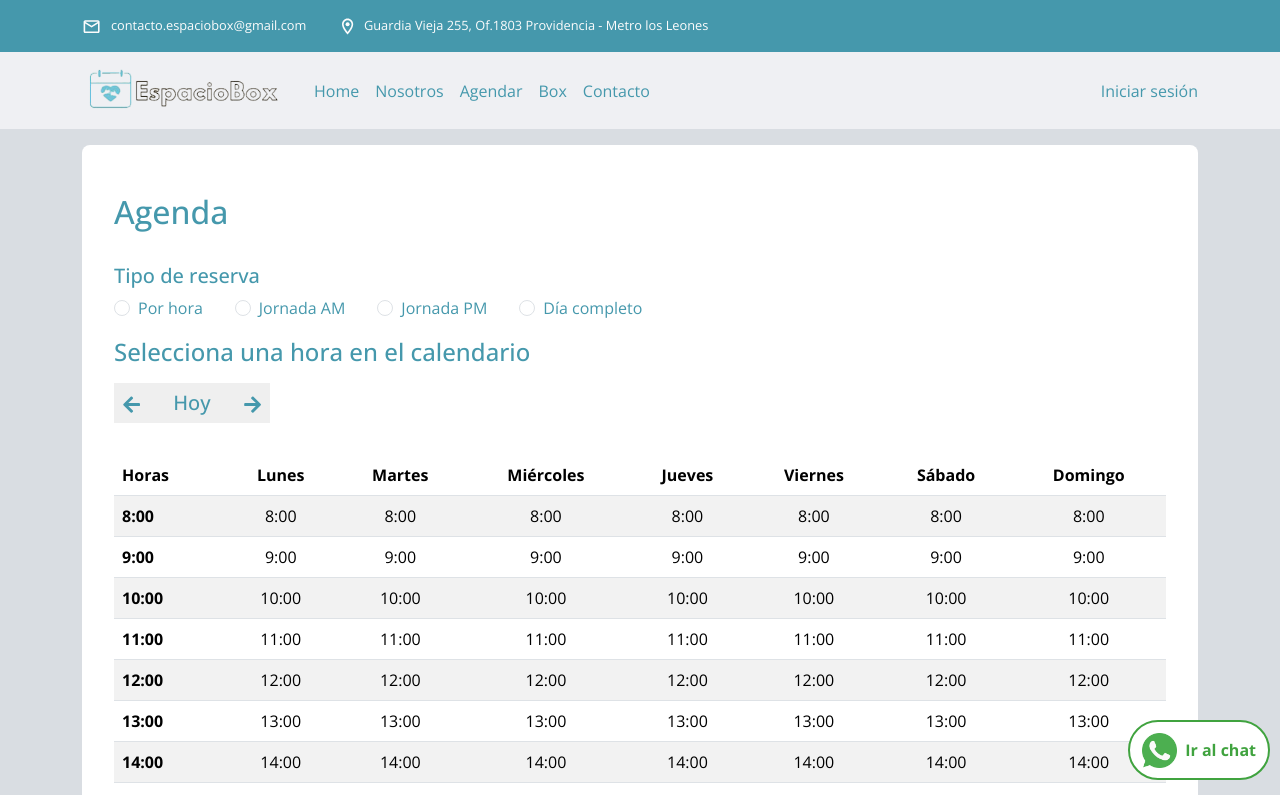
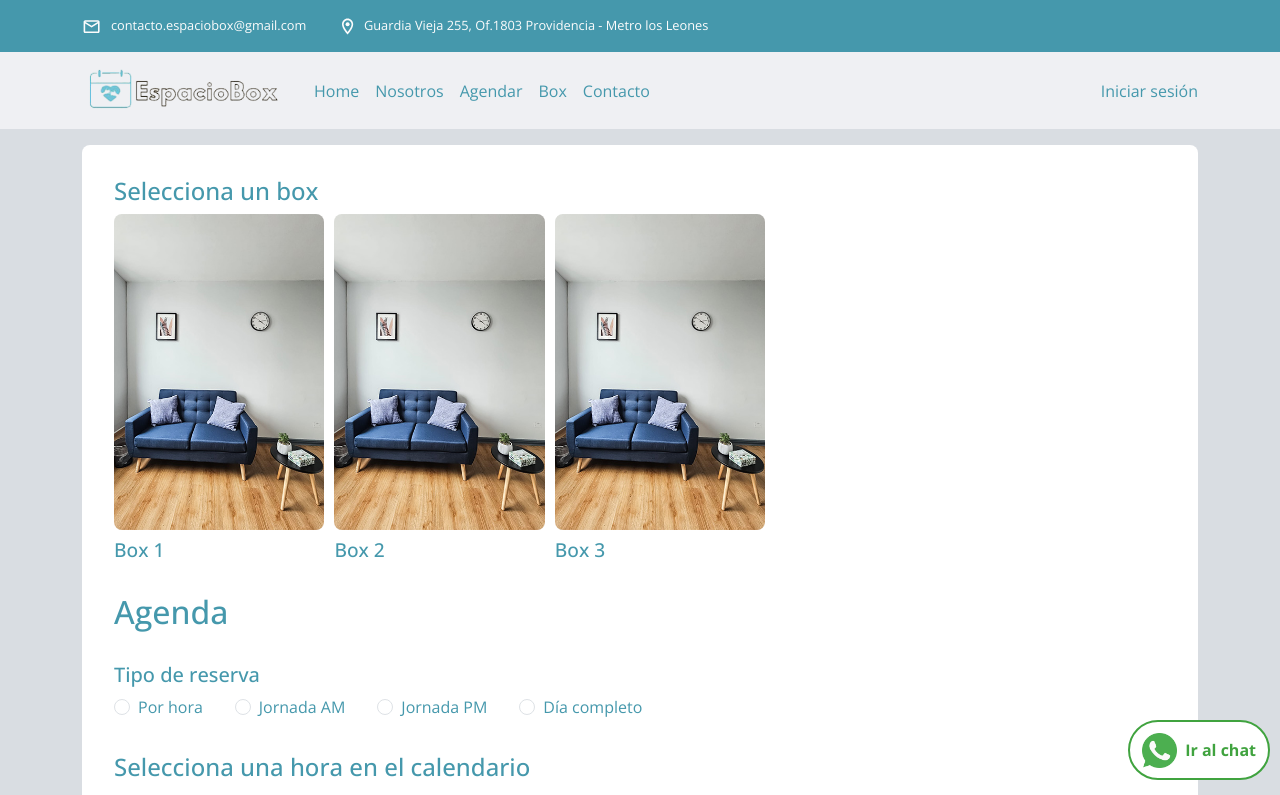
Before and after one commit to ssalinascalibar/espacio-box-noLogin, a React (Vite) app: page /agendar in a window 1280 px wide. Shown: the top 795 px of the page. Built offline with nearby package versions, Linux system fonts and the light colour scheme.

Commit message:
add img boxes to espacio to agendar

```diff
--- a/src/features/reserve/Reserve.jsx
+++ b/src/features/reserve/Reserve.jsx
@@ -2,6 +2,7 @@ import Container from "react-bootstrap/Container";
 import Table from "react-bootstrap/Table";
 import Button from "react-bootstrap/Button";
 import Form from "react-bootstrap/Form";
+import Image from "react-bootstrap/Image";
 import { FaArrowLeft, FaArrowRight } from "../../assets/icons/icons";
 import "./reserve.css";
 
@@ -20,6 +21,21 @@ export default function Reserve() {
   return (
     <Container>
       <div className="backgroundSection">
+        <h4>Selecciona un box</h4>
+        <div id="boxes">
+          <div className="boxes-img">
+          <Image src="/assets/img/featuresSection.jpg" fluid />
+            <h5>Box 1</h5>
+          </div>
+          <div className="boxes-img">
+          <Image src="/assets/img/featuresSection.jpg" fluid />
+            <h5>Box 2</h5>
+          </div>
+          <div className="boxes-img">
+          <Image src="/assets/img/featuresSection.jpg" fluid />
+            <h5>Box 3</h5>
+          </div>
+        </div>
         <div id="calendar">
           <h2>Agenda</h2>
           <div id="calendar-options">
--- a/src/features/reserve/reserve.css
+++ b/src/features/reserve/reserve.css
@@ -1,3 +1,31 @@
+#boxes {
+    display: flex;
+    gap: 10px;
+}
+
+#boxes .boxes-img {
+    display: flex;
+    flex-direction: column;
+    width: 100%;
+}
+
+#boxes .boxes-img img {
+    border-radius: 8px;
+}
+
+#boxes .boxes-img h5 {
+    margin-top: 0.5rem;
+    font-size: 0.9em;
+}
+
+.boxes-img img:hover {
+    border: 2px solid var(--primary-color);
+}
+
+#calendar{
+    margin: 1.5rem 0 0 0;
+}
+
 #calendar h2{
     margin: 1rem 0;
 }
@@ -5,7 +33,7 @@
 #calendar #calendar-options{
     display: flex;
     flex-direction: column;
-    margin: 2rem 0 1rem 0;
+    margin: 1.5rem 0;
 }
 
 #calendar #navigation-calendar{
@@ -53,10 +81,22 @@
         width: 10%;
 
     }
+
+    #calendar #calendar-options {
+        margin: 2rem 0 2rem 0;
+    }
     .radio-group {
         display: flex;
-        gap: 2rem; /* Espaciado entre los elementos */
-      }
+        gap: 2rem;
+    }
+
+    #boxes .boxes-img {
+        width: 20%;
+    }
+
+    #boxes .boxes-img h5 {
+        font-size: 1.2em;
+    }
 
 
 
```
